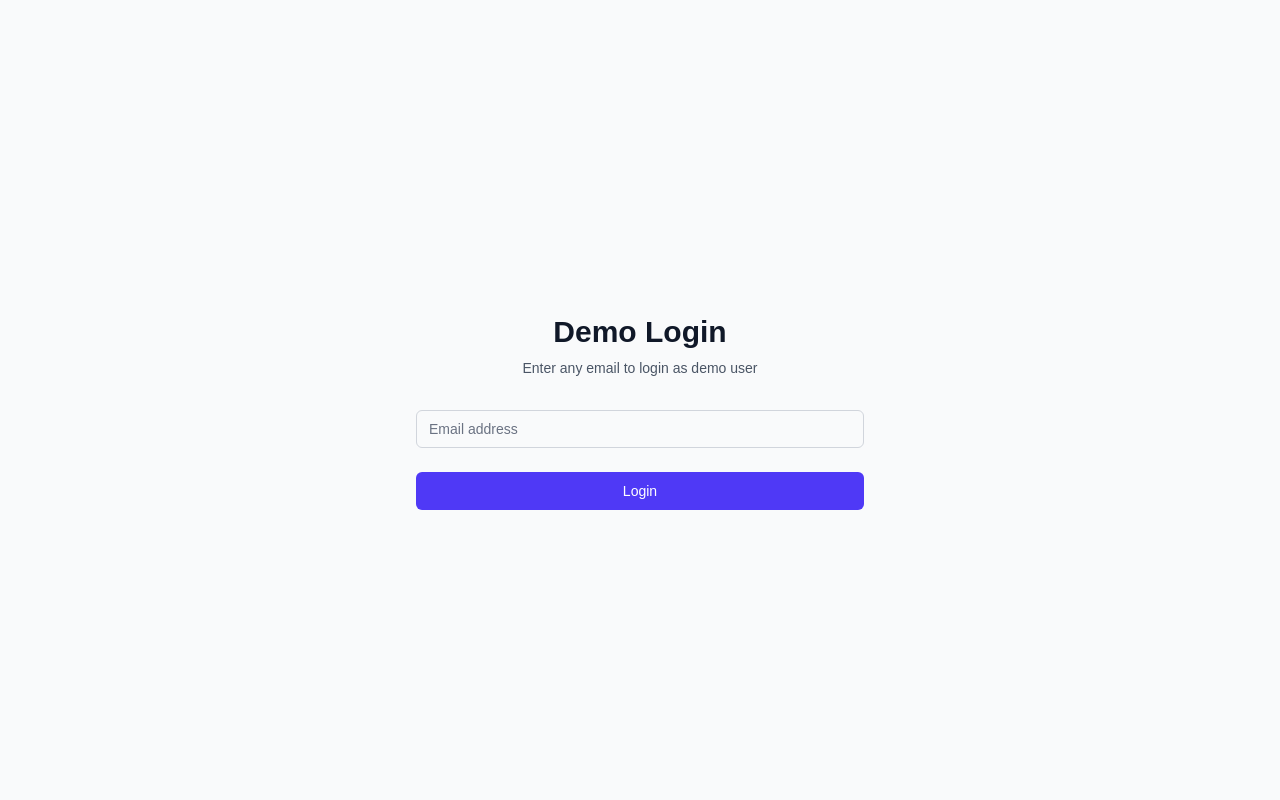
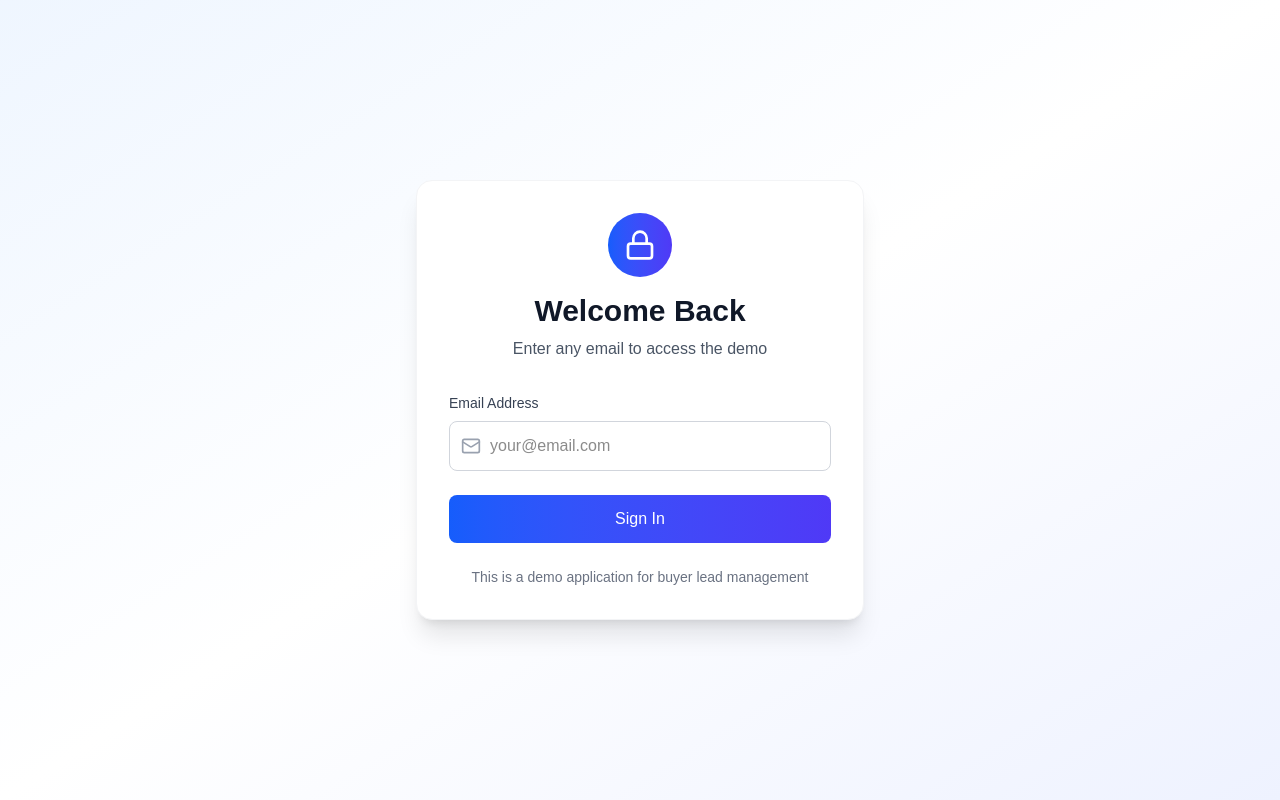
Before and after one commit to SubhPanda04/ESahayak, a Next.js app: page /login in a window 1280 px wide. Built offline with nearby package versions, Linux system fonts and the light colour scheme.

Commit message:
Improved form styling and user experience

```diff
--- a/src/app/login/page.tsx
+++ b/src/app/login/page.tsx
@@ -1,5 +1,6 @@
 import { redirect } from 'next/navigation';
 import { cookies } from 'next/headers';
+import { Mail, Lock } from 'lucide-react';
 
 export default function LoginPage() {
   async function login(formData: FormData) {
@@ -22,39 +23,55 @@ export default function LoginPage() {
   }
 
   return (
-    <div className="min-h-screen flex items-center justify-center bg-gray-50">
-      <div className="max-w-md w-full space-y-8">
-        <div>
-          <h2 className="mt-6 text-center text-3xl font-extrabold text-gray-900">
-            Demo Login
+    <div className="min-h-screen bg-gradient-to-br from-blue-50 via-white to-indigo-50 flex items-center justify-center p-4">
+      <div className="max-w-md w-full">
+        <div className="bg-white rounded-2xl shadow-xl p-8 border border-gray-100">
+          <div className="text-center mb-8">
+            <div className="mx-auto w-16 h-16 bg-gradient-to-r from-blue-600 to-indigo-600 rounded-full flex items-center justify-center mb-4">
+              <Lock className="w-8 h-8 text-white" />
+            </div>
+            <h2 className="text-3xl font-bold text-gray-900 mb-2">
+              Welcome Back
             </h2>
-          <p className="mt-2 text-center text-sm text-gray-600">
-            Enter any email to login as demo user
+            <p className="text-gray-600">
+              Enter any email to access the demo
             </p>
           </div>
-        <form className="mt-8 space-y-6" action={login}>
+
+          <form className="space-y-6" action={login}>
             <div>
-            <label htmlFor="email" className="sr-only">
-              Email
+              <label htmlFor="email" className="block text-sm font-medium text-gray-700 mb-2">
+                Email Address
               </label>
+              <div className="relative">
+                <div className="absolute inset-y-0 left-0 pl-3 flex items-center pointer-events-none">
+                  <Mail className="h-5 w-5 text-gray-400" />
+                </div>
                 <input
                   id="email"
                   name="email"
                   type="email"
                   required
-              className="appearance-none rounded-md relative block w-full px-3 py-2 border border-gray-300 placeholder-gray-500 text-gray-900 focus:outline-none focus:ring-indigo-500 focus:border-indigo-500 focus:z-10 sm:text-sm"
-              placeholder="Email address"
+                  className="block w-full pl-10 pr-3 py-3 border border-gray-300 rounded-lg focus:ring-2 focus:ring-blue-500 focus:border-blue-500 transition-colors"
+                  placeholder="your@email.com"
                 />
               </div>
-          <div>
+            </div>
+
             <button
               type="submit"
-              className="group relative w-full flex justify-center py-2 px-4 border border-transparent text-sm font-medium rounded-md text-white bg-indigo-600 hover:bg-indigo-700 focus:outline-none focus:ring-2 focus:ring-offset-2 focus:ring-indigo-500"
+              className="w-full bg-gradient-to-r from-blue-600 to-indigo-600 text-white py-3 px-4 rounded-lg font-medium hover:from-blue-700 hover:to-indigo-700 focus:outline-none focus:ring-2 focus:ring-offset-2 focus:ring-blue-500 transition-all duration-200 transform hover:scale-[1.02]"
             >
-              Login
+              Sign In
             </button>
+          </form>
+
+          <div className="mt-6 text-center">
+            <p className="text-sm text-gray-500">
+              This is a demo application for buyer lead management
+            </p>
           </div>
-        </form>
+        </div>
       </div>
     </div>
   );
```
Lines whose indentation alone changed are shown as unchanged.
